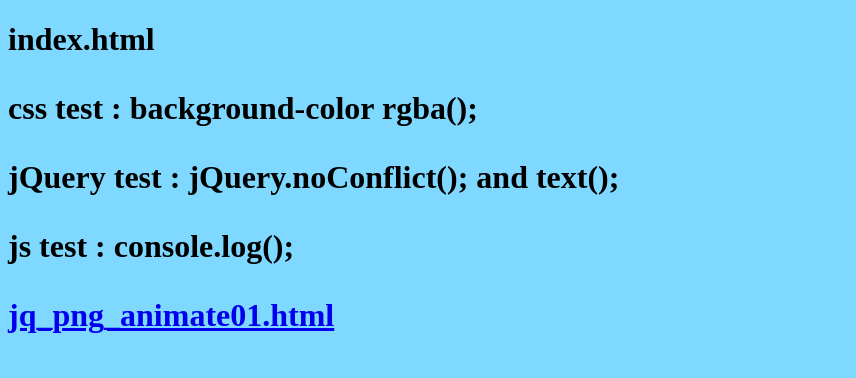
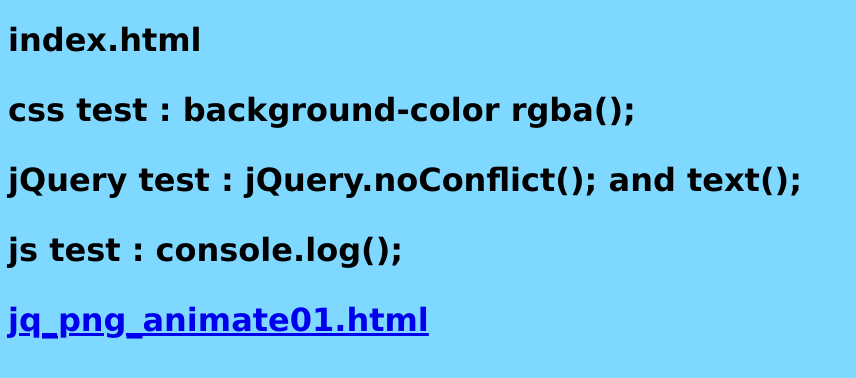
Before and after one commit to hihumi/Site-Test01, a plain HTML site: page index.html in a window 1280 px wide. Shown: the whole page, without its empty margins (0-856 px from the left). Drawn offline with nearby package versions, Linux system fonts and the light colour scheme.

Commit message:
add fonts

```diff
--- a/main-css/main.css
+++ b/main-css/main.css
@@ -1,5 +1,18 @@
 @charset "utf-8";
 
+/*
+* {
+  margin: 0;
+  padding: 0;
+}
+*/
+
 body {
+  /* ゴシック体 */
+  font-family: Verdana, "游ゴシック", YuGothic, "ヒラギノ角ゴ ProN W3", "Hiragino Kaku Gothic ProN", "メイリオ", Meiryo, sans-serif;
+
+  /* 明朝体 */
+  /*font-family: "Times New Roman", "游明朝", YuMincho, "ヒラギノ明朝 ProN W3", "Hiragino Mincho ProN", "メイリオ", Meiryo, serif;*/
+
   background-color: rgba(0, 178, 255, 0.5);
 }
```
